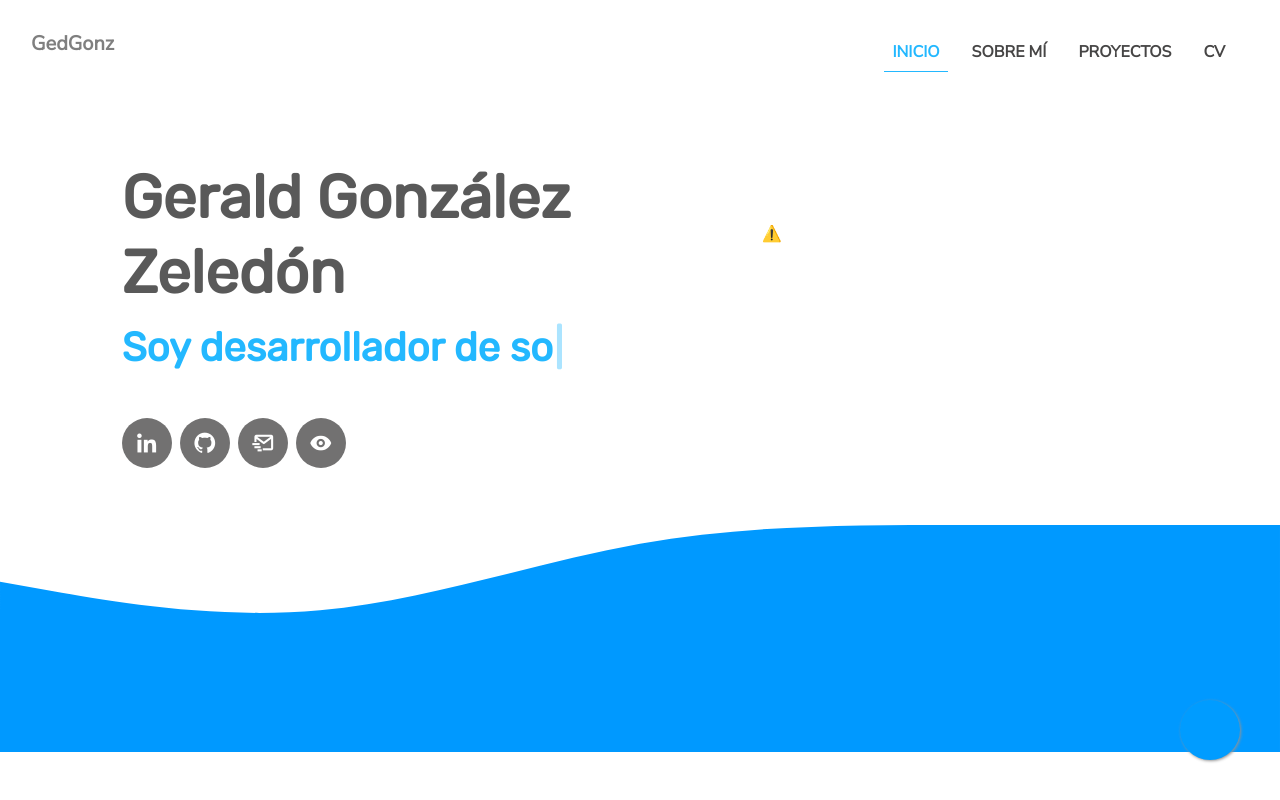
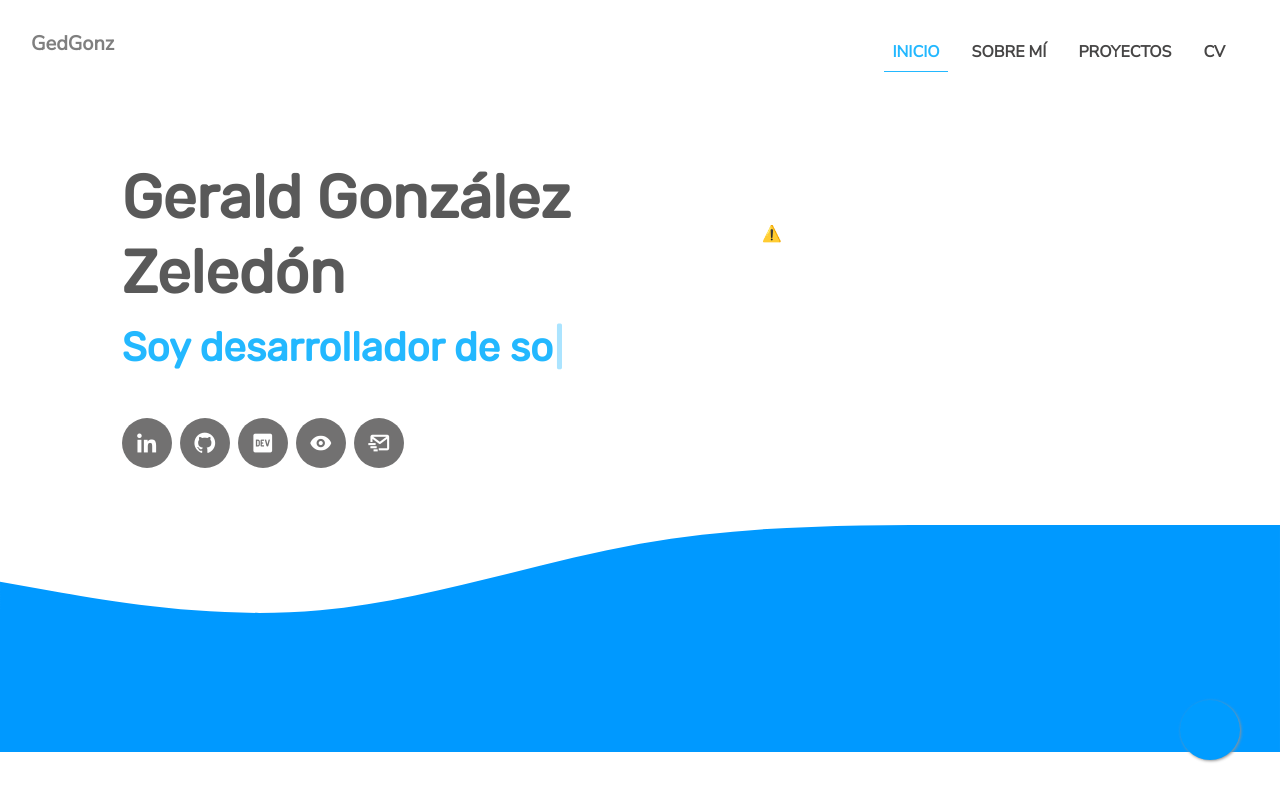
Before and after one commit to GedGonz/GedGonz, a React (Create React App) app: page / in a window 1280 px wide. Shown: the top 800 px of the page. Built offline with nearby package versions, Linux system fonts and the light colour scheme; no server answers; a web font is replaced by a local one.

Commit message:
new icon was added and about me dev.to

```diff
--- a/src/components/home/Landing.jsx
+++ b/src/components/home/Landing.jsx
@@ -26,8 +26,9 @@ export default function Landing() {
                             <div className="social-links">
                                 <ButonLink link="https://www.linkedin.com/in/gedgonz" classtype="linkedin" title="Mi linkedin" />
                                 <ButonLink link="https://www.github.com/gedgonz" classtype="github" title="Mi github" />
+                                <ButonLink link="https://dev.to/gedgonz" classtype="dev-to" title="Mi blog" />
+                                <ButonLink link="https://gedgonz.github.io/CV" classtype="show" title="Mas sobre mi!" />
                                 <ButonLink link="mailto:gedgonz7@gmail.com" classtype="mail" title="Escribeme un mail" />
-                                <ButonLink link="https://gedgonz.github.io/CV" classtype="show" title="Mas sobre mi!" />
                             </div>
 
                         </div>
```
